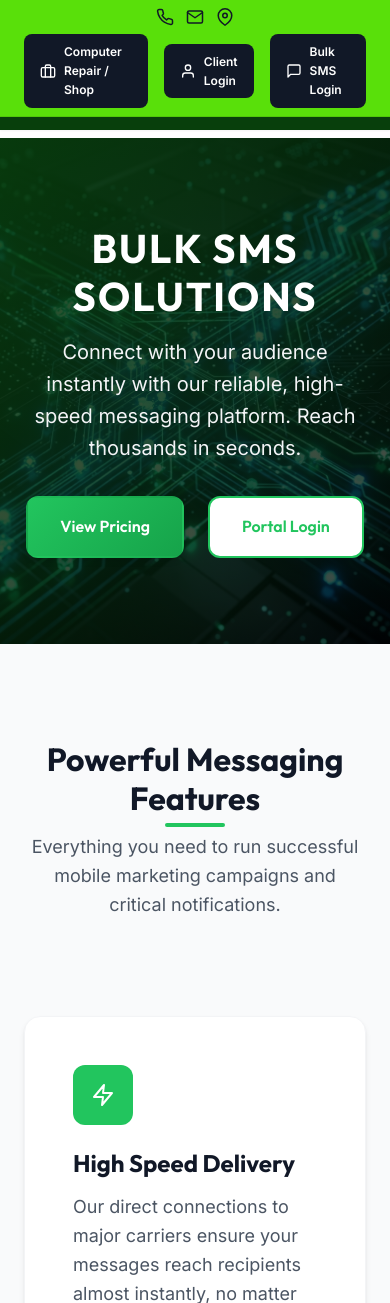
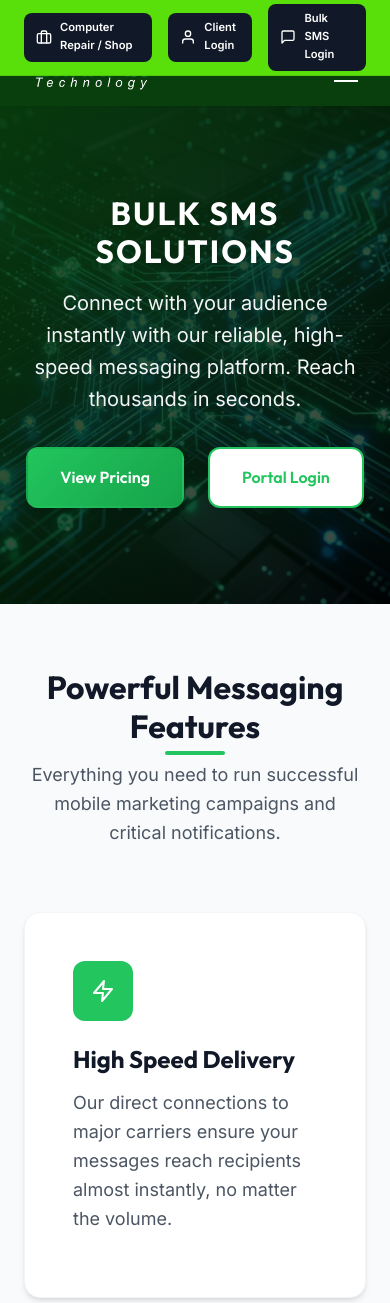
Before and after one commit to sammy001-svg/shanfix-technology, a PHP site: page /bulk-sms.php in a window 390 px wide. Shown: the top 1303 px of the page. Run offline with PHP 8.4, Linux system fonts and the light colour scheme; some libraries are stand-ins or nearby versions.

Commit message:
feat: implement responsive mobile navigation and optimize hero and layout sections for mobile devices

```diff
--- a/index.css
+++ b/index.css
@@ -246,31 +246,38 @@ a {
 
 @media (max-width: 768px) {
   .top-header {
-    padding: 0.5rem 0;
+    padding: 0.25rem 0;
     font-size: 0.75rem;
   }
 
   .top-header-container {
-    flex-direction: column;
-    gap: 0.5rem;
+    flex-direction: row;
+    justify-content: center;
+    gap: 0.75rem;
+    flex-wrap: wrap;
   }
 
   .top-header-left {
-    gap: 0.75rem;
-    font-size: 0.75rem;
+    display: none; /* Hide contact info on small mobile to save space */
+  }
+
+  @media (min-width: 480px) {
+    .top-header-left {
+      display: flex;
+      gap: 1rem;
+    }
   }
 
   .top-header-item span {
     display: none;
   }
 
-  .top-header-item svg {
-    width: 18px;
-    height: 18px;
+  .top-header-link {
+    padding: 0.4rem 0.75rem;
   }
 
   .top-header-link span {
-    font-size: 0.75rem;
+    font-size: 0.7rem;
   }
 }
 
@@ -280,7 +287,7 @@ a {
 
 .navbar {
   position: fixed;
-  top: 58px;
+  top: 53px; /* Default desktop */
   left: 0;
   right: 0;
   z-index: 1000;
@@ -291,6 +298,12 @@ a {
   transition: var(--transition-base);
 }
 
+@media (max-width: 768px) {
+  .navbar {
+    top: 40px; /* Adjusted for compact mobile top-header */
+  }
+}
+
 .nav-container {
   display: flex;
   align-items: flex-end;
@@ -322,11 +335,55 @@ a {
   display: block;
 }
 
-.nav-menu {
-  display: none;
-  list-style: none;
-  gap: var(--spacing-lg);
-  align-items: center;
+@media (max-width: 768px) {
+  .logo {
+    font-size: 1.2rem;
+    gap: 0.25rem;
+  }
+
+  .logo-image {
+    height: 30px;
+  }
+
+  .logo-tech {
+    display: none; /* Hide "Technology" on very small screens if needed, but let's try just scaling first */
+  }
+}
+
+@media (max-width: 480px) {
+  .logo-tech {
+    display: none;
+  }
+}
+
+@media (max-width: 767px) {
+  .nav-menu {
+    position: fixed;
+    top: 98px; /* navbar top (40) + navbar height (approx 58) */
+    left: 0;
+    width: 100%;
+    height: calc(100vh - 98px);
+    background: #083f0c;
+    flex-direction: column;
+    padding: var(--spacing-xl) var(--spacing-md);
+    gap: var(--spacing-md);
+    transform: translateX(-100%);
+    transition: transform 0.3s cubic-bezier(0.4, 0, 0.2, 1);
+    display: flex;
+    overflow-y: auto;
+    z-index: 999;
+  }
+
+  .nav-menu.active {
+    transform: translateX(0);
+  }
+
+  .nav-link {
+    font-size: 1.25rem;
+    width: 100%;
+    padding: 1rem;
+    border-bottom: 1px solid rgba(255, 255, 255, 0.1);
+  }
 }
 
 @media (min-width: 768px) {
@@ -382,6 +439,19 @@ a {
   height: 2px;
   background: var(--color-white);
   transition: var(--transition-base);
+  transform-origin: center;
+}
+
+.mobile-menu-toggle.active span:nth-child(1) {
+  transform: translateY(7px) rotate(45deg);
+}
+
+.mobile-menu-toggle.active span:nth-child(2) {
+  opacity: 0;
+}
+
+.mobile-menu-toggle.active span:nth-child(3) {
+  transform: translateY(-7px) rotate(-45deg);
 }
 
 /* ===================================
@@ -555,6 +625,13 @@ a {
   min-height: 100vh;
   overflow: hidden;
   padding-top: 138px;
+}
+
+@media (max-width: 768px) {
+  .hero {
+    padding-top: 98px;
+    min-height: 80vh;
+  }
 }
 
 .hero-carousel {
--- a/sms-modern.css
+++ b/sms-modern.css
@@ -238,7 +238,45 @@
 }
 
 @media (max-width: 768px) {
+    .sms-hero {
+        margin-top: 98px; /* Adjusted for mobile header height */
+        height: auto;
+        padding: var(--spacing-3xl) 0;
+    }
+
+    .sms-hero h1 {
+        font-size: 2.5rem;
+    }
+
+    .sms-features, .sms-pricing, .sms-cta {
+        padding: var(--spacing-2xl) 0;
+    }
+
+    .section-header {
+        margin-bottom: var(--spacing-2xl);
+    }
+
+    .pricing-grid {
+        grid-template-columns: 1fr;
+        max-width: 450px;
+        margin: 0 auto;
+    }
+
     .pricing-card.featured {
         transform: scale(1);
     }
 }
+
+@media (max-width: 480px) {
+    .sms-hero h1 {
+        font-size: 2rem;
+    }
+
+    .pricing-card {
+        padding: var(--spacing-xl);
+    }
+
+    .price {
+        font-size: 2.5rem;
+    }
+}
```
